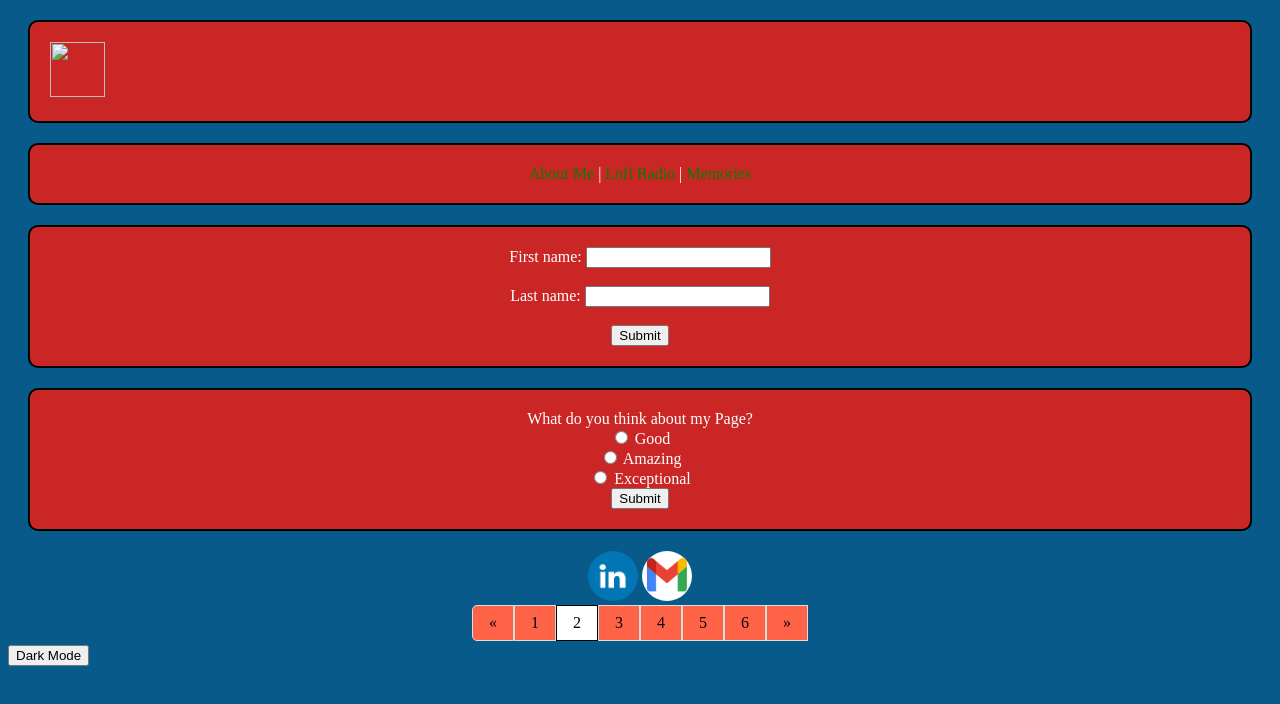
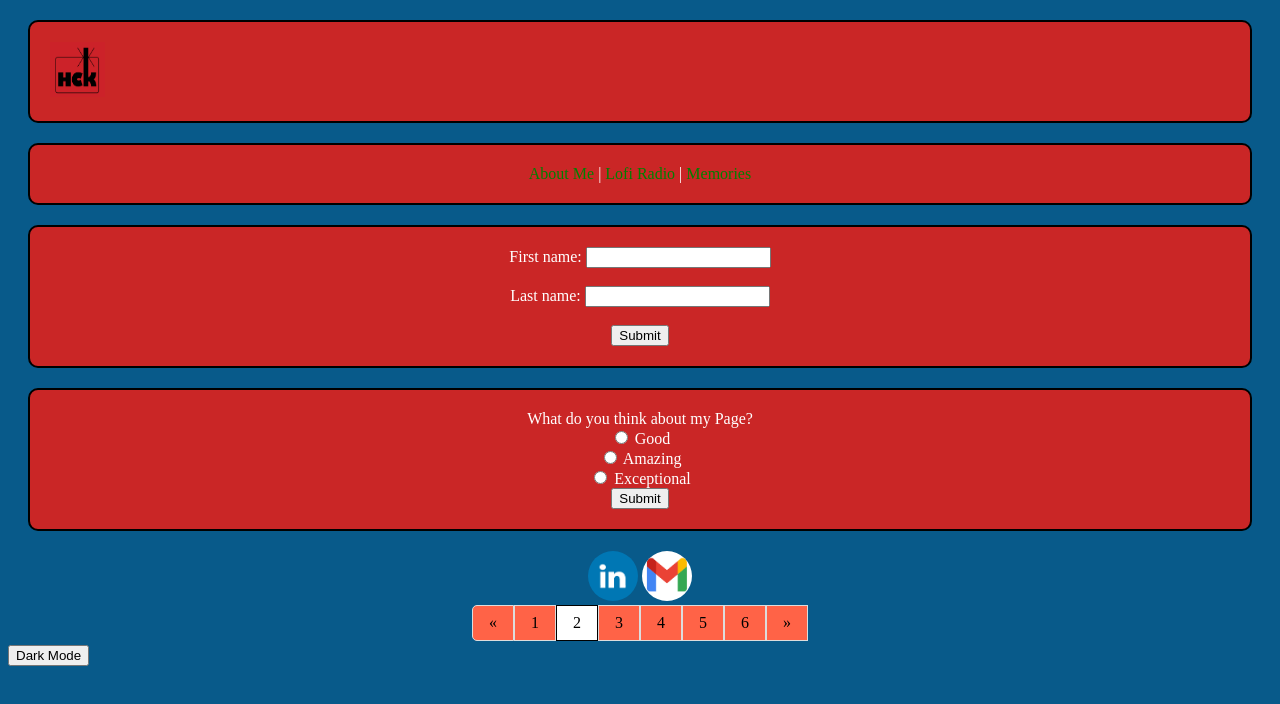
Before and after one commit to hakancenkalinoglu/hakancenk_html, a plain HTML site: page index.html in a window 1280 px wide. Drawn offline with Linux system fonts and the light colour scheme; the site is published under a folder, as on GitHub Pages, so addresses that start at the root find nothing.

Commit message:
Update index.html

```diff
--- a/index.html
+++ b/index.html
@@ -13,7 +13,7 @@
 
 
         <div class="mainCSS" style="text-align: left;">
-            <img onmouseover="testzoomin(this)" onmouseout="testzoomout(this)" class="logo" src="/images/Screenshot_1.png" width="">
+            <img onmouseover="testzoomin(this)" onmouseout="testzoomout(this)" class="logo" src="images/Screenshot_1.png" width="">
         </div>
         <div class="mainCSS" >
             <nav>
```
